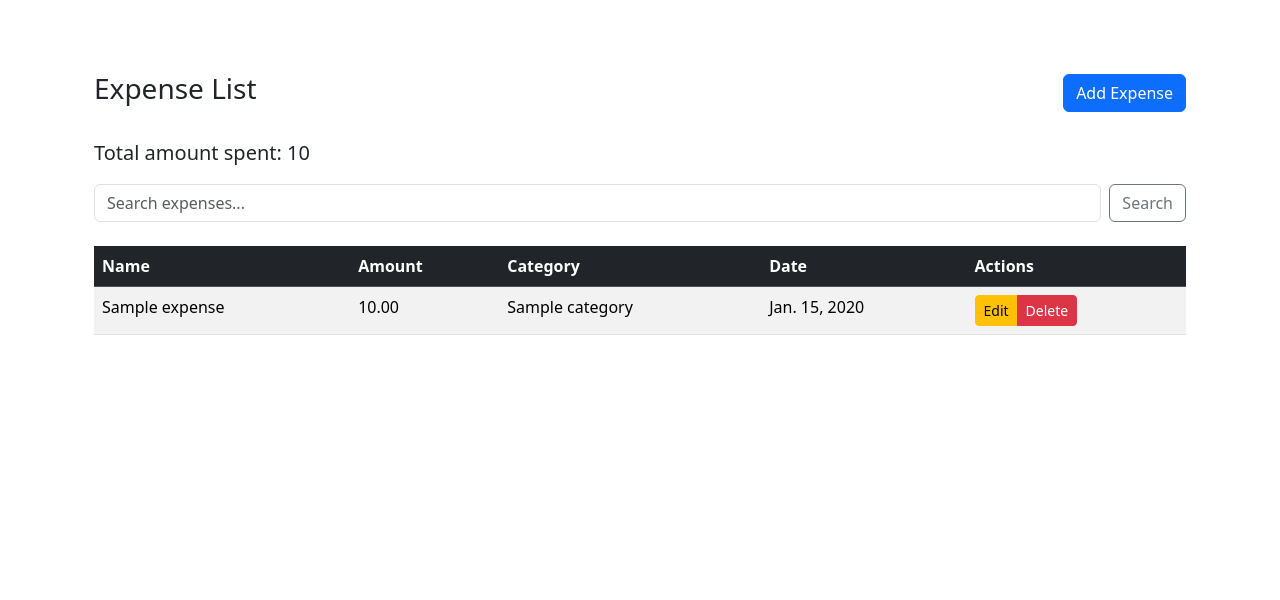
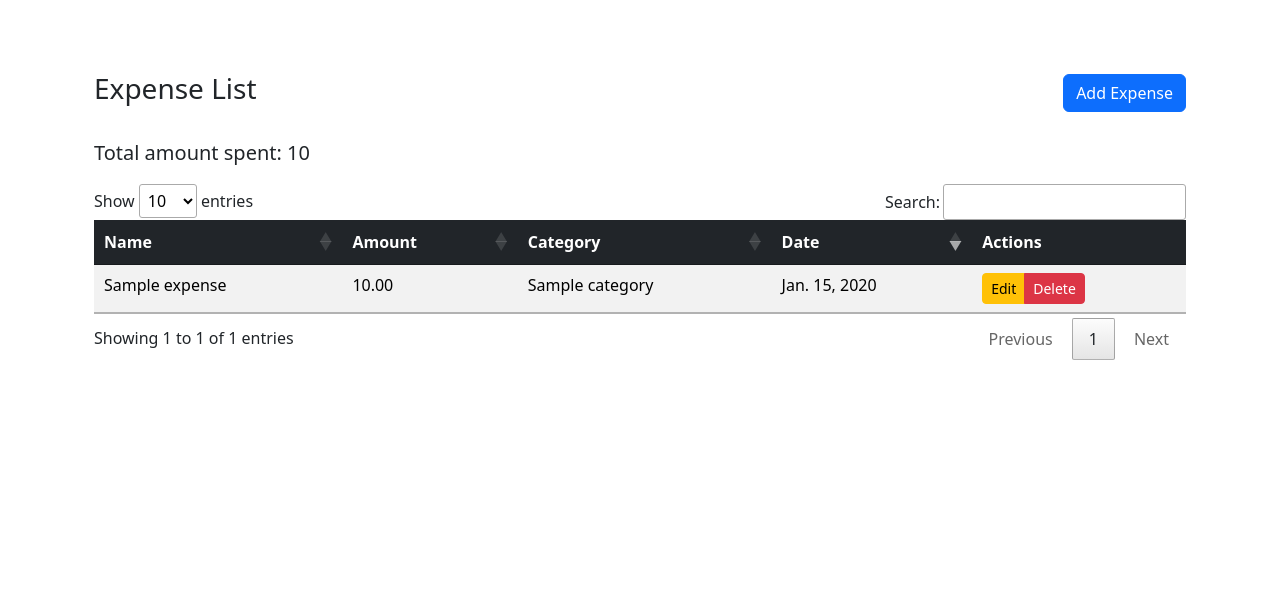
Before and after one commit to MonoSetton/Django-P-ExpenseTracker, a Django app: page /expenses/ in a window 1280 px wide. Shown: the part 56-656 px from the top of the page. Run offline with Django 5.2, Linux system fonts and the light colour scheme; a user stored in the database is signed in; tables that the repository leaves empty hold one stand-in row (values such as "Sample post"); some libraries are stand-ins or nearby versions.

Commit message:
Modify tables for budgets and expenses

```diff
--- a/expenses/templates/expenses/expenses.html
+++ b/expenses/templates/expenses/expenses.html
@@ -4,6 +4,8 @@
 {% block content %}
 
 <link rel="stylesheet" href="{% static 'css/expenses.css' %}">
+<link rel="stylesheet" href="https://cdn.datatables.net/1.10.24/css/jquery.dataTables.min.css">
+
 <div class="container mt-5">
     <div class="d-flex justify-content-between align-items-center mb-4">
         <h1 class="h3">Expense List</h1>
@@ -12,13 +14,8 @@
 
     <p class="lead">Total amount spent: {{ total_amount }}</p>
 
-    <form method="GET" class="d-flex mb-4">
-        <input type="text" name="search-area" value="{{ search_input }}" class="form-control me-2" placeholder="Search expenses...">
-        <button type="submit" class="btn btn-outline-secondary">Search</button>
-    </form>
-
     <div class="table-responsive">
-        <table class="table table-hover table-striped">
+        <table id="expenses-table" class="table table-hover table-striped">
             <thead class="table-dark">
                 <tr>
                     <th>Name</th>
@@ -47,4 +44,20 @@
         </table>
     </div>
 </div>
+
+<script src="https://code.jquery.com/jquery-3.6.0.min.js"></script>
+<script src="https://cdn.datatables.net/1.10.24/js/jquery.dataTables.min.js"></script>
+
+<script>
+    $(document).ready(function() {
+        $('#expenses-table').DataTable({
+        "order": [[ 3, "desc" ]],
+            "columnDefs": [
+                { "orderable": false, "targets": 4 },
+                { "searchable": false, "targets": 4 },
+            ]
+        });
+    });
+</script>
+
 {% endblock %}
--- a/expenses/views.py
+++ b/expenses/views.py
@@ -20,12 +20,6 @@ class ExpensesView(LoginRequiredMixin, ListView):
         total_amount = Expense.objects.filter(author=self.request.user).aggregate(Sum('amount'))['amount__sum'] or 0
         context['total_amount'] = total_amount
         context['expenses'] = context['expenses'].filter(author=self.request.user)
-
-        search_input = self.request.GET.get('search-area') or ''
-        if search_input:
-            context['expenses'] = context['expenses'].filter(name__icontains=search_input)
-
-        context['search_input'] = search_input
 
         return context
 
```
Also changed, not shown: expenses/templates/expenses/budgets.html (+18 -1 lines).
